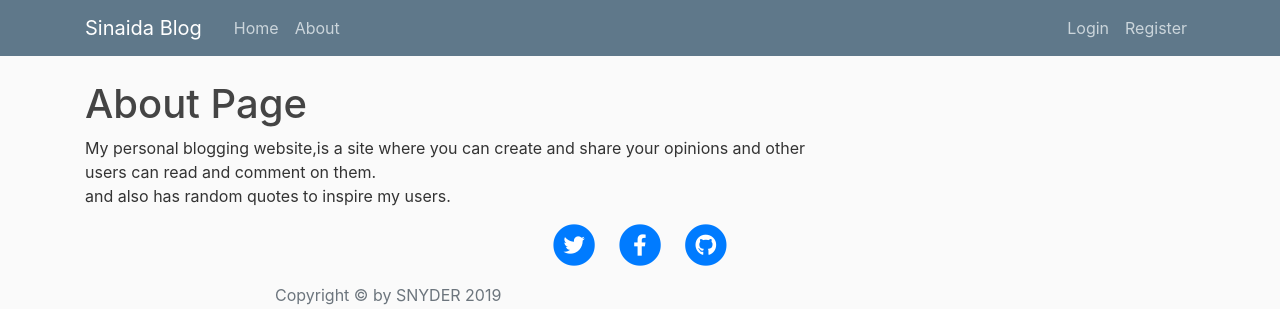
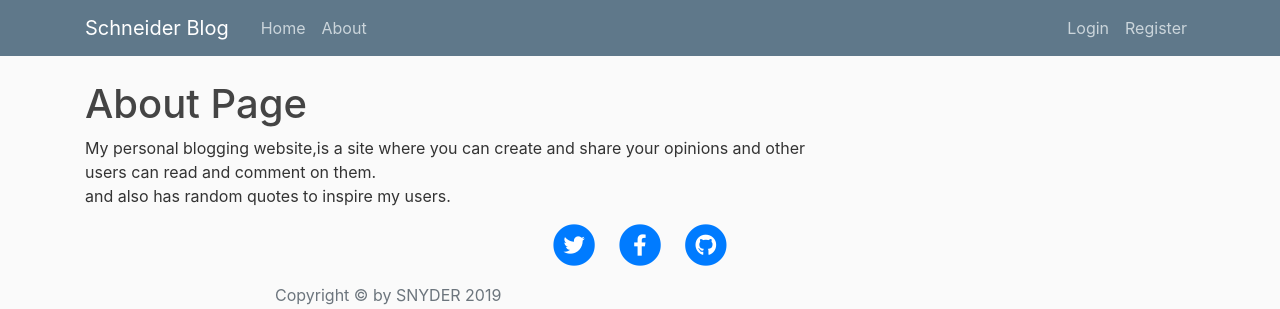
Before and after one commit to marysinaida/Sinaida-blog, a Flask app: page /about in a window 1280 px wide. Shown: the top 309 px of the page. Run offline with Flask 2, Linux system fonts and the light colour scheme; some libraries are stand-ins or nearby versions.

Commit message:
add a name

```diff
--- a/templates/base.html
+++ b/templates/base.html
@@ -21,19 +21,19 @@
   <header class="site-header">
     <nav class="navbar navbar-expand-md navbar-dark bg-steel fixed-top">
       <div class="container">
-          <a class="navbar-brand mr-4" href="/">Sinaida Blog</a>
+        <a class="navbar-brand mr-4" href="/">Schneider Blog</a>
         <button class="navbar-toggler" type="button" data-toggle="collapse" data-target="#navbarToggle" aria-controls="navbarToggle" aria-expanded="false" aria-label="Toggle navigation">
           <span class="navbar-toggler-icon"></span>
         </button>
         <div class="collapse navbar-collapse" id="navbarToggle">
           <div class="navbar-nav mr-auto">
-              <a class="nav-item nav-link" href="/">Home</a>
-              <a class="nav-item nav-link" href="/about">About</a>
+            <a class="nav-item nav-link" href="{{ url_for('home') }}">Home</a>
+            <a class="nav-item nav-link" href="{{ url_for('about') }}">About</a>
           </div>
           <!-- Navbar Right Side -->
           <div class="navbar-nav">
-              <a class="nav-item nav-link" href="/login">Login</a>
-              <a class="nav-item nav-link" href="/register">Register</a>
+            <a class="nav-item nav-link" href="{{ url_for('login') }}">Login</a>
+            <a class="nav-item nav-link" href="{{ url_for('register') }}">Register</a>
           </div>
         </div>
       </div>
```
Lines whose indentation alone changed are shown as unchanged.
